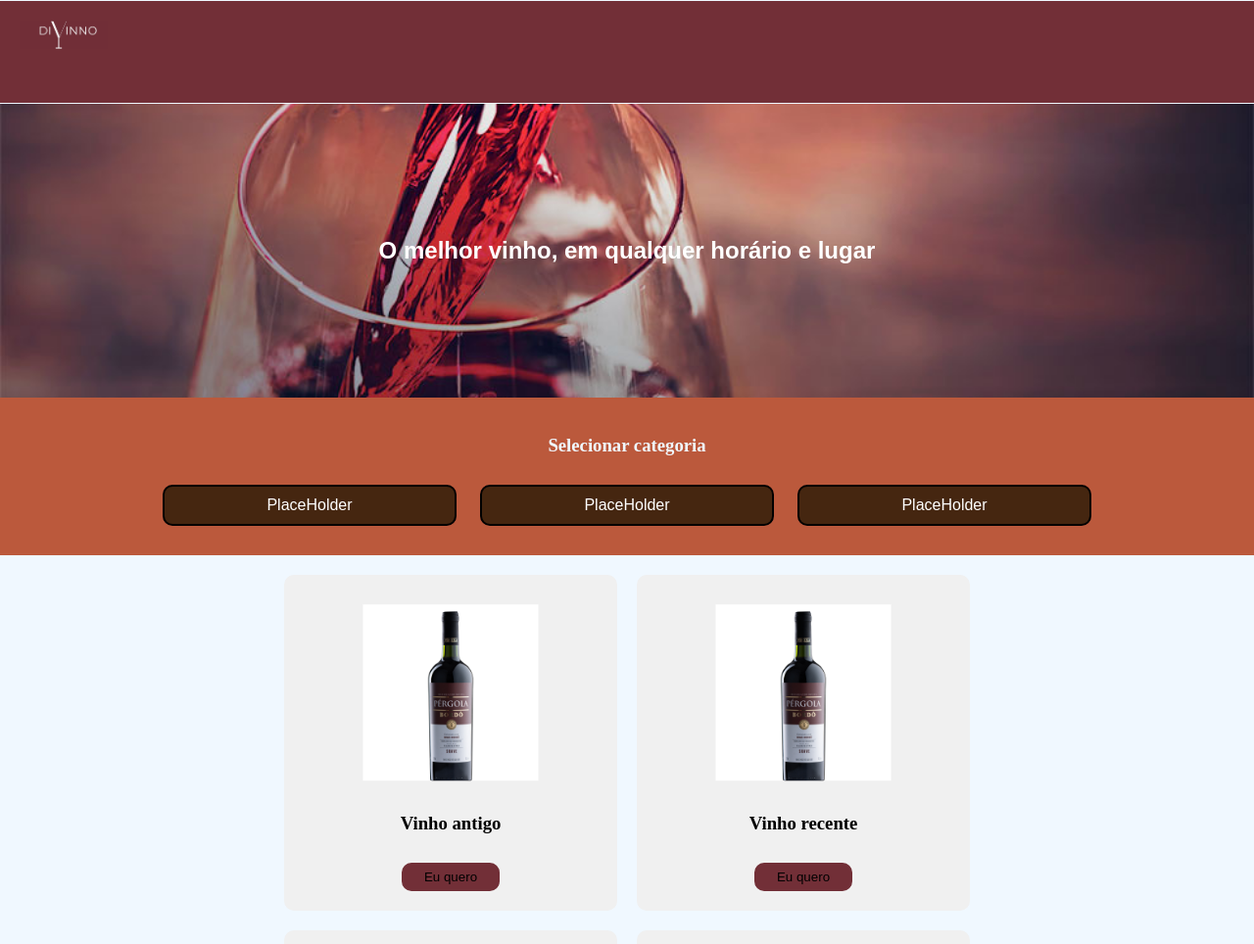
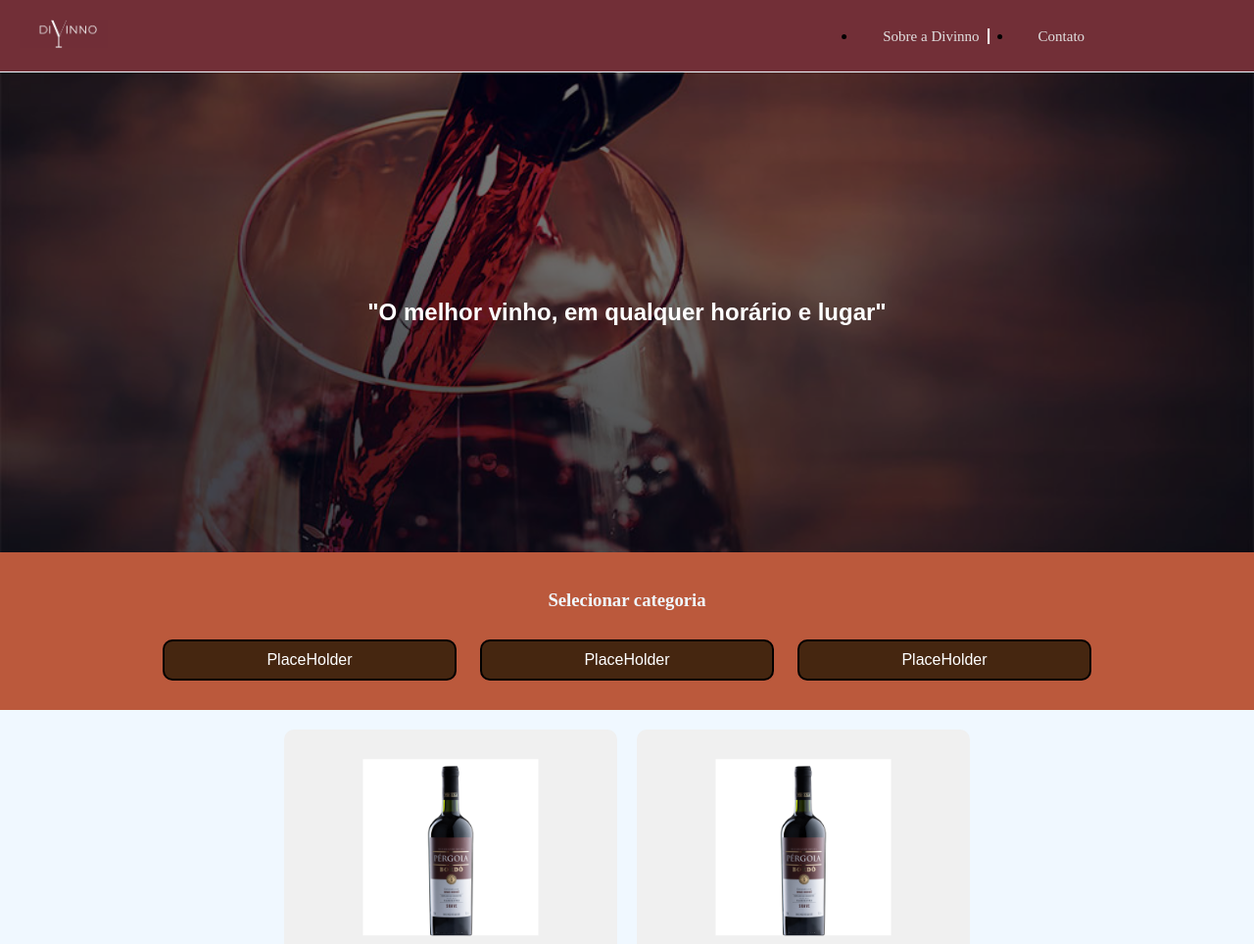
Before and after one commit to Esboriol/Site_Adm, a Flask app: page /cardapio in a window 1280 px wide. Shown: the top 964 px of the page at 98% size. Run offline with Flask 3, Linux system fonts and the light colour scheme.

Commit message:
Segunda versao

```diff
--- a/static/css/index.css
+++ b/static/css/index.css
@@ -22,11 +22,30 @@ h1 {
     justify-content: center;
     text-align: center;
     width: 100%;
-    height: 300px;
+    height: 490px;
     background-image: url("../img/Tops.jpg");
-    background-size: cover;
-    background-repeat: no-repeat;
-    background-position: center;
+    background-size: 100% auto; /* Ajusta a largura para 100%, mantendo a proporção da altura */
+    background-position: center; /* Foca no topo da imagem */
+    margin: 0;
+    padding: 0;
+    position: relative; /* Necessário para o overlay */
+}
+
+.primeiro::before {
+    content: "";
+    position: absolute;
+    top: 0;
+    left: 0;
+    width: 100%;
+    height: 100%;
+    background: rgba(0, 0, 0, 0.5); /* Escurece a imagem */
+    z-index: 1; /* Coloca o overlay acima da imagem */
+}
+
+.primeiro h2 {
+    color: white;
+    z-index: 2; /* Garante que o texto esteja acima do overlay */
+    font-family: Arial, Helvetica, sans-serif;
     margin: 0;
     padding: 0;
 }
@@ -39,11 +58,12 @@ h1 {
 }
 
 .logo-container {
-    text-align: left;
-    margin: 1px 0;
+    display: flex; /* Usa flexbox para alinhar os itens */
+    align-items: center; /* Alinha verticalmente os itens no centro */
+    justify-content: space-between; /* Espaça os itens */
+    margin-bottom: 01px;
     padding: 20px;
-    background-color: #722f37;
-    position: relative; /* Necessário para o posicionamento absoluto do menu */
+    background-color: #722F37;
 }
 
 .menu-toggle {
@@ -87,10 +107,14 @@ h1 {
 }
 
 .letra_imagem {
-    color: white;
-    font-family: Arial, Helvetica, sans-serif;
-    margin: 0;
-    padding: 0;
+    opacity: 0; /* Inicialmente invisível */
+    transform: translateY(50px); /* Posicionado abaixo do lugar final */
+    transition: opacity 0.6s ease-out, transform 0.6s ease-out; /* Animação */
+}
+
+.letra_imagem.visible {
+    opacity: 1; /* Torna visível */
+    transform: translateY(0); /* Retorna à posição original */
 }
 
 .segundo {
@@ -225,6 +249,9 @@ a:hover {
     .button-container {
         display: none; /* Oculta os botões em telas menores */
     }
+    .primeiro {
+     height: 200px;
+    }
 }
 
 @media (min-width: 769px) {
--- a/templates/index.html
+++ b/templates/index.html
@@ -17,15 +17,13 @@
             <span class="bar"></span>
         </div>
         <ul class="nav-list">
-            <li><a href="" class="sobre">Sobre a Divinno</a></li>
-            <li><a href="" class="contato">Contato</a></li>
+            <li><a href="{{ url_for('inicial')}}" class="sobre">Sobre a Divinno</a></li>
+            <li><a href="{{ url_for('contato')}}" class="contato">Contato</a></li>
         </ul>
     </div>
 
     <div class="primeiro">
-        <div>
-            <h2 class="letra_imagem">O melhor vinho, em qualquer horário e lugar</h2>
-        </div>
+        <h2 class="letra_imagem">"O melhor vinho, em qualquer horário e lugar"</h2>
     </div>
 
     <div class="segundo">
@@ -69,6 +67,41 @@
     </div>
 
     <script>
+         // Scroll para o topo quando a página for recarregada
+        window.onbeforeunload = function () {
+            window.scrollTo(0, 0);
+        };
+
+        // Animação para o slogan e seções
+        window.addEventListener('DOMContentLoaded', function() {
+            const slogan = document.querySelector('.letra_imagem');
+            slogan.classList.add('visible');
+
+            const sections = document.querySelectorAll('.section');
+
+            // Função para verificar se o dispositivo é móvel
+            const isMobileDevice = () => {
+                return window.innerWidth <= 768; // Ajuste conforme necessário
+            };
+
+            if (isMobileDevice()) {
+                // Adiciona a classe visível para dispositivos móveis
+                sections.forEach(section => {
+                    section.classList.add('visible');
+                });
+            } else {
+                // Para desktops, adicionar animação na rolagem
+                window.addEventListener('scroll', function() {
+                    sections.forEach(section => {
+                        const rect = section.getBoundingClientRect();
+                        if (rect.top < window.innerHeight - 50) {
+                            section.classList.add('visible');
+                        }
+                    });
+                });
+            }
+        });
+
         const mobileMenu = document.getElementById("mobile-menu");
         const navList = document.querySelector(".nav-list");
 
--- a/templates/pag.html
+++ b/templates/pag.html
@@ -11,9 +11,9 @@
     <div class="logo-container">
         <img onclick="window.location.href='/'" class="logo" src="{{ url_for('static', filename='img/Logo_page-0001.jpg') }}">
         <div class="nav-links">
-            <a href="/cardapio" class="cardapio">Cardápio</a>
+            <a href="{{ url_for('cardapio')}}" class="cardapio">Cardápio</a>
             <div class="separator"></div> <!-- Barra separadora -->
-            <a href="/contato" class="contato">Contato</a>
+            <a href="{{ url_for('contato')}}" class="contato">Contato</a>
         </div>
     </div>
 
```
